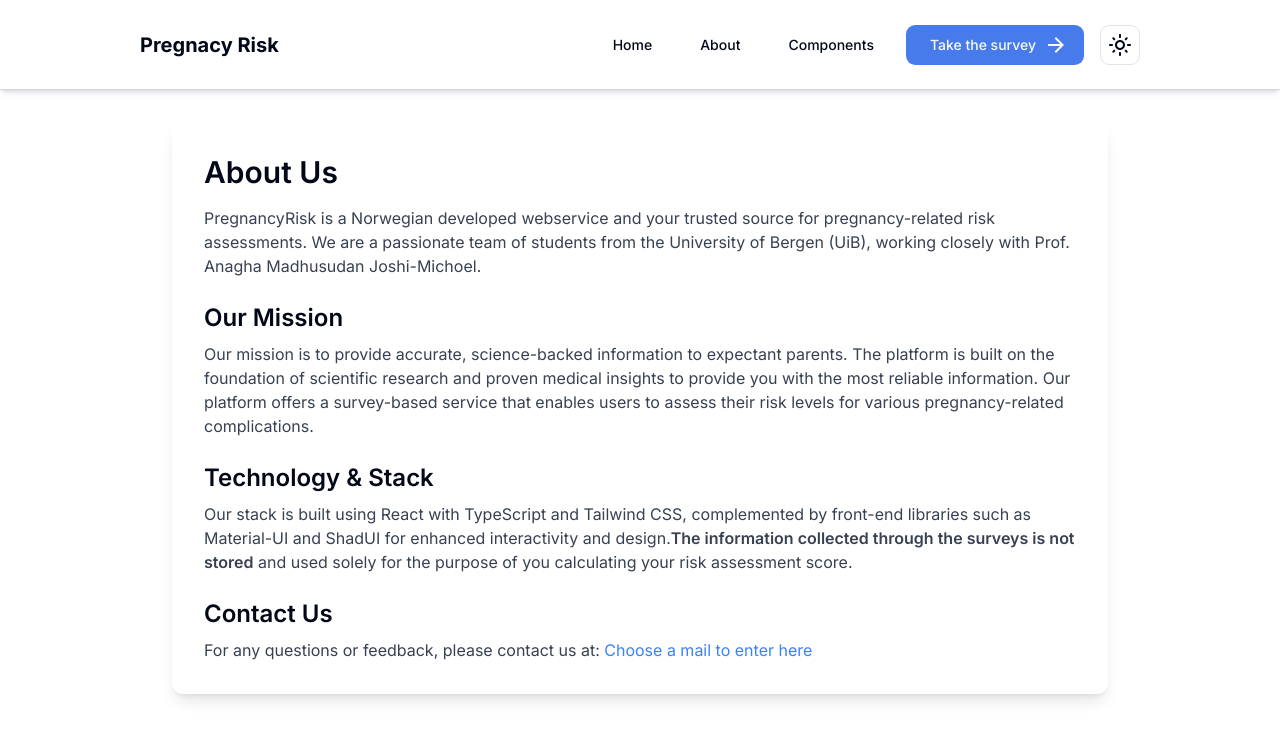
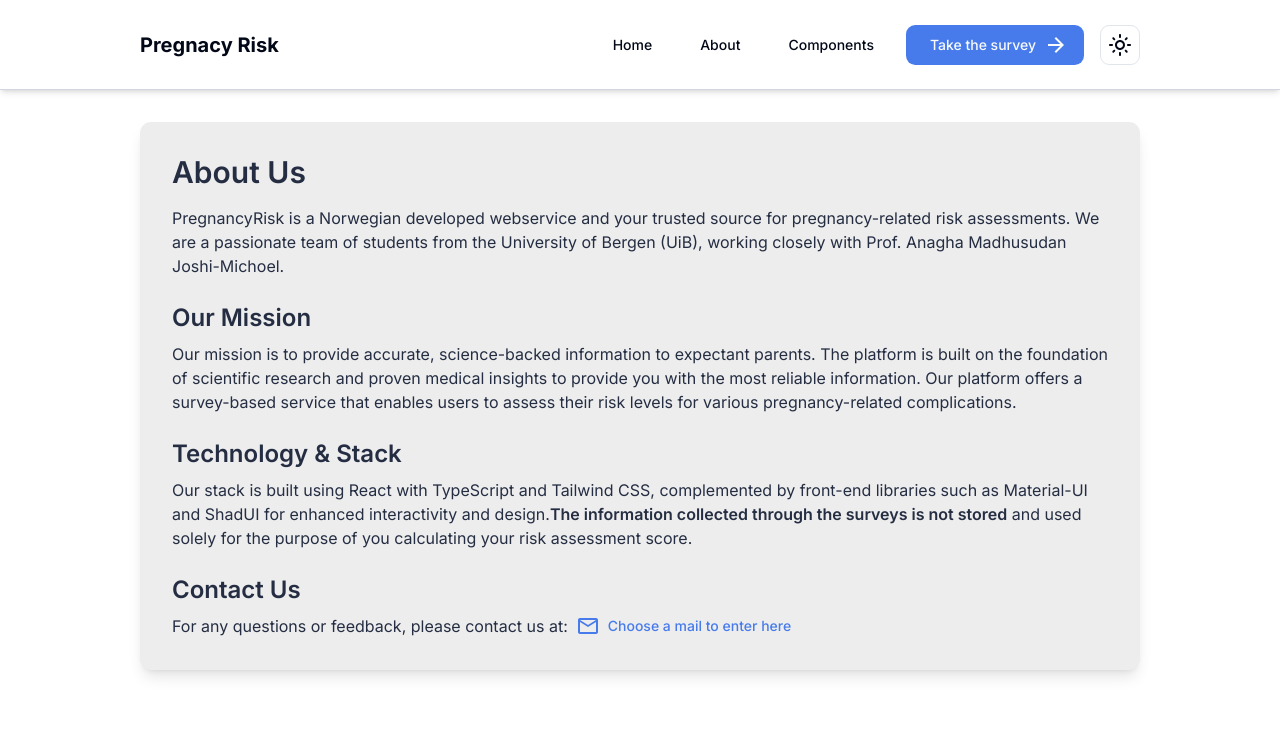
Before and after one commit to INF219-pregnancy-risk/pregnancy-risk, a Next.js app: page /about in a window 1280 px wide. Shown: the top 740 px of the page. Built offline with nearby package versions, Linux system fonts and the light colour scheme.

Commit message:
Fix: colors about and some layout

```diff
--- a/src/app/about/page.tsx
+++ b/src/app/about/page.tsx
@@ -1,37 +1,52 @@
-import React from 'react';
+import LinkButton from "@/components/inputs/buttons/LinkButton";
+import React from "react";
+import EmailOutlinedIcon from "@mui/icons-material/EmailOutlined";
 
 const AboutPage = () => {
   return (
-    <div className="p-8">
-      <div className="container mx-auto bg-white rounded-lg p-8 shadow-lg">
+    <div className="bg-card text-card-foreground rounded-lg mt-8 shadow-lg p-8">
       <h1 className="text-3xl font-semibold mb-4">About Us</h1>
-        <p className="mb-6 text-gray-700">
-          PregnancyRisk is a Norwegian developed webservice and your trusted source for pregnancy-related risk assessments.
-          We are a passionate team of students from the University of Bergen (UiB), working closely with Prof. Anagha Madhusudan Joshi-Michoel.
+      <p className="mb-6">
+        PregnancyRisk is a Norwegian developed webservice and your trusted
+        source for pregnancy-related risk assessments. We are a passionate team
+        of students from the University of Bergen (UiB), working closely with
+        Prof. Anagha Madhusudan Joshi-Michoel.
       </p>
 
       <h2 className="text-2xl font-semibold mb-2">Our Mission</h2>
-        <p className="mb-6 text-gray-700">
-          Our mission is to provide accurate, science-backed information to expectant parents.
-          The platform is built on the foundation of scientific research and proven medical insights to provide you with the most reliable information.
-          Our platform offers a survey-based service that enables users to assess their risk levels for various pregnancy-related complications.
+      <p className="mb-6">
+        Our mission is to provide accurate, science-backed information to
+        expectant parents. The platform is built on the foundation of scientific
+        research and proven medical insights to provide you with the most
+        reliable information. Our platform offers a survey-based service that
+        enables users to assess their risk levels for various pregnancy-related
+        complications.
       </p>
 
       <h2 className="text-2xl font-semibold mb-2">Technology & Stack</h2>
-          <p className="mb-6 text-gray-700">
-            Our stack is built using React with TypeScript and Tailwind CSS, complemented by front-end libraries such as Material-UI and ShadUI for enhanced interactivity and design.
+      <p className="mb-6">
+        Our stack is built using React with TypeScript and Tailwind CSS,
+        complemented by front-end libraries such as Material-UI and ShadUI for
+        enhanced interactivity and design.
         <span className="font-semibold">
           The information collected through the surveys is not stored
         </span>{" "}
-            and used solely for the purpose of you calculating your risk assessment score.
+        and used solely for the purpose of you calculating your risk assessment
+        score.
       </p>
 
       <h2 className="text-2xl font-semibold mb-2">Contact Us</h2>
-        <p className="text-gray-700">
+      <p className="flex gap-2">
         For any questions or feedback, please contact us at:
-          <a href="Choose a mail to enter here" className="text-blue-500 hover:underline"> Choose a mail to enter here </a>
+        <LinkButton
+          href="#mailto:xxx@xxx"
+          variant={"link"}
+          size={"min"}
+          icon={<EmailOutlinedIcon />}
+        >
+          Choose a mail to enter here
+        </LinkButton>
       </p>
-      </div>
     </div>
   );
 };
--- a/src/components/ui/button.tsx
+++ b/src/components/ui/button.tsx
@@ -20,7 +20,7 @@ const buttonVariants = cva(
         none: "",
       },
       size: {
-        min: "h-min m-0 p-0 w-min text-inherit",
+        min: "h-min m-0 p-0 w-min",
         default: "h-10 px-4",
         sm: "h-9 rounded-md px-3",
         lg: "h-11 rounded-md px-8",
```
Lines whose indentation alone changed are shown as unchanged.
